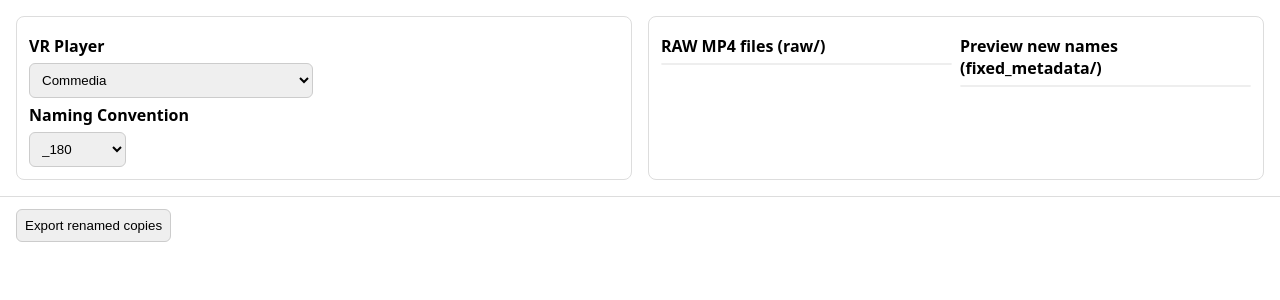
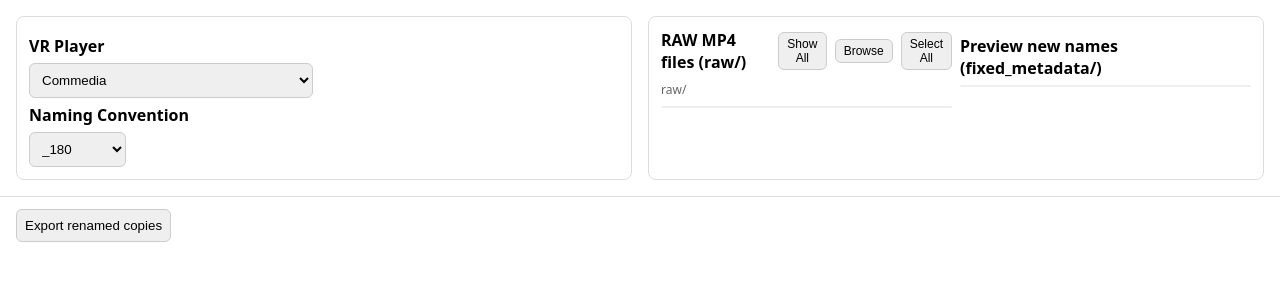
Before and after one commit to LeDHoang/VR-Metadata-Inserter, a Flask app: page / in a window 1280 px wide. Shown: the part 57-357 px from the top of the page. Run offline with Flask 3, Linux system fonts and the light colour scheme; data that the repository does not hold is empty.

Commit message:
Add directory browsing and MP4 file retrieval features
- Implemented `get_directory_contents` to list folders and MP4 files in a specified directory.
- Added `find_all_mp4_files` to recursively find all MP4 files in a directory and its subdirectories.
- Updated the `/api/files` endpoint to support directory navigation and return folder contents along with all MP4 files.
- Enhanced the frontend with buttons for browsing directories, showing all files, and selecting/deselecting all files.
- Improved file rendering to display folder structure and icons for better user experience.

```diff
--- a/app.py
+++ b/app.py
@@ -83,6 +83,50 @@ def list_raw_mp4s() -> List[str]:
     return sorted([f for f in os.listdir(RAW_DIR) if f.lower().endswith(".mp4")])
 
 
+def get_directory_contents(directory_path: str) -> Dict[str, List[str]]:
+    """Get contents of a directory, separating folders and MP4 files."""
+    if not os.path.isdir(directory_path):
+        return {"folders": [], "files": []}
+
+    try:
+        items = os.listdir(directory_path)
+        folders = []
+        files = []
+
+        for item in items:
+            item_path = os.path.join(directory_path, item)
+            if os.path.isdir(item_path):
+                folders.append(item)
+            elif item.lower().endswith(".mp4"):
+                files.append(item)
+
+        return {
+            "folders": sorted(folders),
+            "files": sorted(files)
+        }
+    except PermissionError:
+        return {"folders": [], "files": []}
+
+
+def find_all_mp4_files(directory_path: str) -> List[str]:
+    """Recursively find all MP4 files in a directory and its subdirectories."""
+    mp4_files = []
+    if not os.path.isdir(directory_path):
+        return mp4_files
+
+    try:
+        for root, dirs, files in os.walk(directory_path):
+            for file in files:
+                if file.lower().endswith(".mp4"):
+                    # Get relative path from the raw directory
+                    rel_path = os.path.relpath(os.path.join(root, file), directory_path)
+                    mp4_files.append(rel_path)
+    except PermissionError:
+        pass
+
+    return sorted(mp4_files)
+
+
 def build_new_name(original_name: str, pattern: str) -> str:
     name, ext = os.path.splitext(original_name)
     if pattern in name:
@@ -121,8 +165,32 @@ def api_conventions():
 @app.route("/api/files", methods=["GET"])
 def api_files():
     ensure_dirs()
-    files = list_raw_mp4s()
-    return jsonify({"raw_dir": os.path.relpath(RAW_DIR, BASE_DIR), "files": files})
+    subdir = request.args.get("subdir", "").strip()
+
+    # Build the full path to the directory we want to browse
+    if subdir:
+        # Sanitize the subdirectory path to prevent directory traversal attacks
+        subdir = os.path.normpath(subdir)
+        if subdir.startswith("..") or subdir.startswith("/"):
+            subdir = ""
+        target_dir = os.path.join(RAW_DIR, subdir)
+    else:
+        target_dir = RAW_DIR
+        subdir = ""
+
+    # Get directory contents
+    contents = get_directory_contents(target_dir)
+
+    # Also get all MP4 files recursively for the "show all" option
+    all_mp4_files = find_all_mp4_files(RAW_DIR)
+
+    return jsonify({
+        "raw_dir": os.path.relpath(RAW_DIR, BASE_DIR),
+        "current_dir": subdir,
+        "folders": contents["folders"],
+        "files": contents["files"],
+        "all_mp4_files": all_mp4_files
+    })
 
 
 @app.route("/api/preview", methods=["POST"])
@@ -132,7 +200,17 @@ def api_preview():
     pattern: str = payload.get("pattern", "")
     mapping: List[Tuple[str, str]] = []
     for f in files:
-        mapping.append((f, build_new_name(f, pattern)))
+        # Build new name, preserving directory structure if file is in subdirectory
+        if "/" in f or "\\" in f:
+            # File is in a subdirectory, preserve the directory structure
+            dir_name = os.path.dirname(f)
+            file_name = os.path.basename(f)
+            new_file_name = build_new_name(file_name, pattern)
+            new_name = os.path.join(dir_name, new_file_name)
+        else:
+            # File is in root directory
+            new_name = build_new_name(f, pattern)
+        mapping.append((f, new_name))
     return jsonify({"preview": [{"original": o, "new": n} for o, n in mapping]})
 
 
@@ -149,8 +227,23 @@ def api_export():
         if not os.path.isfile(src):
             results.append({"file": f, "status": "missing"})
             continue
-        new_name = build_new_name(f, pattern)
+
+        # Build new name, preserving directory structure if file is in subdirectory
+        if "/" in f or "\\" in f:
+            # File is in a subdirectory, preserve the directory structure
+            dir_name = os.path.dirname(f)
+            file_name = os.path.basename(f)
+            new_file_name = build_new_name(file_name, pattern)
+            new_name = os.path.join(dir_name, new_file_name)
+        else:
+            # File is in root directory
+            new_name = build_new_name(f, pattern)
+
         dst = os.path.join(FIXED_DIR, new_name)
+
+        # Ensure the destination directory exists
+        os.makedirs(os.path.dirname(dst), exist_ok=True)
+
         shutil.copy2(src, dst)
         results.append({"file": f, "copied_to": os.path.relpath(dst, BASE_DIR), "status": "ok"})
 
--- a/templates/index.html
+++ b/templates/index.html
@@ -15,9 +15,12 @@
       select, button { padding: 8px; border-radius: 6px; border: 1px solid #ccc; }
       .row { display: grid; grid-template-columns: 1fr 1fr; gap: 8px; }
       ul { list-style: none; padding-left: 0; margin: 0; max-height: 260px; overflow: auto; border: 1px solid #eee; border-radius: 6px; }
-      li { display: flex; align-items: center; gap: 8px; padding: 6px 8px; border-bottom: 1px solid #f2f2f2; }
+      li { display: flex; align-items: center; gap: 8px; padding: 6px 8px; border-bottom: 1px solid #f2f2f2; cursor: pointer; }
       li:last-child { border-bottom: none; }
+      li:hover { background-color: #f8f8f8; }
       .file-name { flex: 1; white-space: nowrap; overflow: hidden; text-overflow: ellipsis; }
+      .folder-icon { color: #ffa500; font-weight: bold; }
+      .file-icon { color: #666; }
       .preview { font-family: ui-monospace, SFMono-Regular, Menlo, Monaco, Consolas, "Liberation Mono", "Courier New", monospace; }
       footer { padding: 12px 16px; border-top: 1px solid #ddd; display: flex; align-items: center; gap: 12px; }
       .status { font-size: 12px; opacity: .8; }
@@ -37,7 +40,13 @@
       <section class="panel">
         <div class="row">
           <div>
-            <label>RAW MP4 files (raw/)</label>
+            <div style="display: flex; align-items: center; gap: 8px; margin-bottom: 8px;">
+              <label style="margin: 0;">RAW MP4 files (raw/)</label>
+              <button id="showAllBtn" style="padding: 4px 8px; font-size: 12px;">Show All</button>
+              <button id="browseBtn" style="padding: 4px 8px; font-size: 12px;">Browse</button>
+              <button id="selectAllBtn" style="padding: 4px 8px; font-size: 12px;">Select All</button>
+            </div>
+            <div id="breadcrumb" style="font-size: 12px; margin-bottom: 8px; color: #666;"></div>
             <ul id="files"></ul>
           </div>
           <div>
@@ -60,8 +69,14 @@
       const previewUl = byId('preview');
       const statusEl = byId('status');
       const exportBtn = byId('exportBtn');
+      const showAllBtn = byId('showAllBtn');
+      const browseBtn = byId('browseBtn');
+      const selectAllBtn = byId('selectAllBtn');
+      const breadcrumbEl = byId('breadcrumb');
 
       let currentFiles = [];
+      let currentDirectory = '';
+      let isShowingAll = false;
 
       async function fetchJSON(url) {
         const res = await fetch(url);
@@ -69,28 +84,130 @@
         return res.json();
       }
 
-      function renderFiles(files) {
+      function renderFiles(data) {
         filesUl.innerHTML = '';
-        for (const f of files) {
+
+        if (isShowingAll) {
+          // Show all MP4 files recursively
+          for (const f of data.all_mp4_files) {
             const li = document.createElement('li');
             const cb = document.createElement('input');
             cb.type = 'checkbox';
             cb.checked = true;
             cb.dataset.filename = f;
+            const icon = document.createElement('span');
+            icon.className = 'file-icon';
+            icon.textContent = '📄';
             const span = document.createElement('span');
             span.className = 'file-name';
             span.textContent = f;
             li.appendChild(cb);
+            li.appendChild(icon);
+            li.appendChild(span);
+            filesUl.appendChild(li);
+          }
+        } else {
+          // Show folders first, then files
+          for (const folder of data.folders) {
+            const li = document.createElement('li');
+            const icon = document.createElement('span');
+            icon.className = 'folder-icon';
+            icon.textContent = '📁';
+            const span = document.createElement('span');
+            span.className = 'file-name';
+            span.textContent = folder;
+            li.dataset.folder = folder;
+            li.appendChild(icon);
+            li.appendChild(span);
+            filesUl.appendChild(li);
+          }
+
+          for (const f of data.files) {
+            const li = document.createElement('li');
+            const cb = document.createElement('input');
+            cb.type = 'checkbox';
+            cb.checked = true;
+            cb.dataset.filename = f;
+            const icon = document.createElement('span');
+            icon.className = 'file-icon';
+            icon.textContent = '📄';
+            const span = document.createElement('span');
+            span.className = 'file-name';
+            span.textContent = f;
+            li.appendChild(cb);
+            li.appendChild(icon);
             li.appendChild(span);
             filesUl.appendChild(li);
           }
         }
 
+        // Update the select all button state after rendering
+        updateSelectAllButton();
+      }
+
       function getSelectedFiles() {
         const boxes = filesUl.querySelectorAll('input[type="checkbox"]');
         const out = [];
-        boxes.forEach(b => { if (b.checked) out.push(b.dataset.filename); });
+        boxes.forEach(b => {
+          if (b.checked) {
+            const filename = b.dataset.filename;
+            // If we're in a subdirectory, prepend the current directory path
+            if (currentDirectory && !isShowingAll) {
+              out.push(currentDirectory + '/' + filename);
+            } else {
+              out.push(filename);
+            }
+          }
+        });
         return out;
+      }
+
+      function updateBreadcrumb() {
+        if (isShowingAll) {
+          breadcrumbEl.textContent = 'All MP4 files (recursive)';
+        } else if (currentDirectory) {
+          breadcrumbEl.textContent = `raw/${currentDirectory}/`;
+        } else {
+          breadcrumbEl.textContent = 'raw/';
+        }
+      }
+
+      function toggleAllFiles() {
+        const checkboxes = filesUl.querySelectorAll('input[type="checkbox"]');
+        if (checkboxes.length === 0) return;
+
+        // Check if all files are currently selected
+        const allSelected = Array.from(checkboxes).every(cb => cb.checked);
+
+        // Toggle all checkboxes
+        checkboxes.forEach(cb => {
+          cb.checked = !allSelected;
+        });
+
+        // Update button text
+        selectAllBtn.textContent = allSelected ? 'Select All' : 'Deselect All';
+
+        // Refresh preview
+        refreshPreview();
+      }
+
+      function updateSelectAllButton() {
+        const checkboxes = filesUl.querySelectorAll('input[type="checkbox"]');
+        if (checkboxes.length === 0) {
+          selectAllBtn.textContent = 'Select All';
+          return;
+        }
+
+        const allSelected = Array.from(checkboxes).every(cb => cb.checked);
+        const someSelected = Array.from(checkboxes).some(cb => cb.checked);
+
+        if (allSelected) {
+          selectAllBtn.textContent = 'Deselect All';
+        } else if (someSelected) {
+          selectAllBtn.textContent = 'Select All';
+        } else {
+          selectAllBtn.textContent = 'Select All';
+        }
       }
 
       async function refreshPreview() {
@@ -135,9 +252,11 @@
       }
 
       async function loadFiles() {
-        const data = await fetchJSON('/api/files');
+        const url = currentDirectory ? `/api/files?subdir=${encodeURIComponent(currentDirectory)}` : '/api/files';
+        const data = await fetchJSON(url);
         currentFiles = data.files;
-        renderFiles(currentFiles);
+        renderFiles(data);
+        updateBreadcrumb();
         await refreshPreview();
       }
 
@@ -151,7 +270,44 @@
 
       filesUl.addEventListener('change', async (e) => {
         if (e.target && e.target.matches('input[type="checkbox"]')) {
+          updateSelectAllButton();
           await refreshPreview();
+        }
+      });
+
+      filesUl.addEventListener('click', async (e) => {
+        const li = e.target.closest('li');
+        if (li && li.dataset.folder) {
+          // Navigate into folder
+          currentDirectory = currentDirectory ? `${currentDirectory}/${li.dataset.folder}` : li.dataset.folder;
+          isShowingAll = false;
+          await loadFiles();
+        }
+      });
+
+      showAllBtn.addEventListener('click', async () => {
+        isShowingAll = true;
+        await loadFiles();
+      });
+
+      browseBtn.addEventListener('click', async () => {
+        isShowingAll = false;
+        currentDirectory = '';
+        await loadFiles();
+      });
+
+      selectAllBtn.addEventListener('click', () => {
+        toggleAllFiles();
+      });
+
+      breadcrumbEl.addEventListener('click', async () => {
+        if (currentDirectory) {
+          // Go back to parent directory
+          const parts = currentDirectory.split('/');
+          parts.pop();
+          currentDirectory = parts.join('/');
+          isShowingAll = false;
+          await loadFiles();
         }
       });
 
```
Lines whose indentation alone changed are shown as unchanged.
